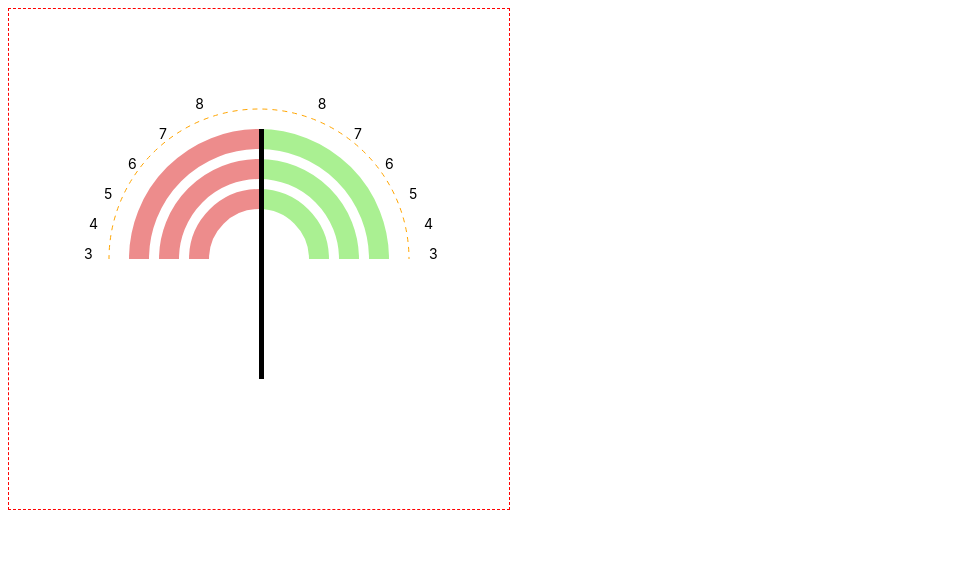
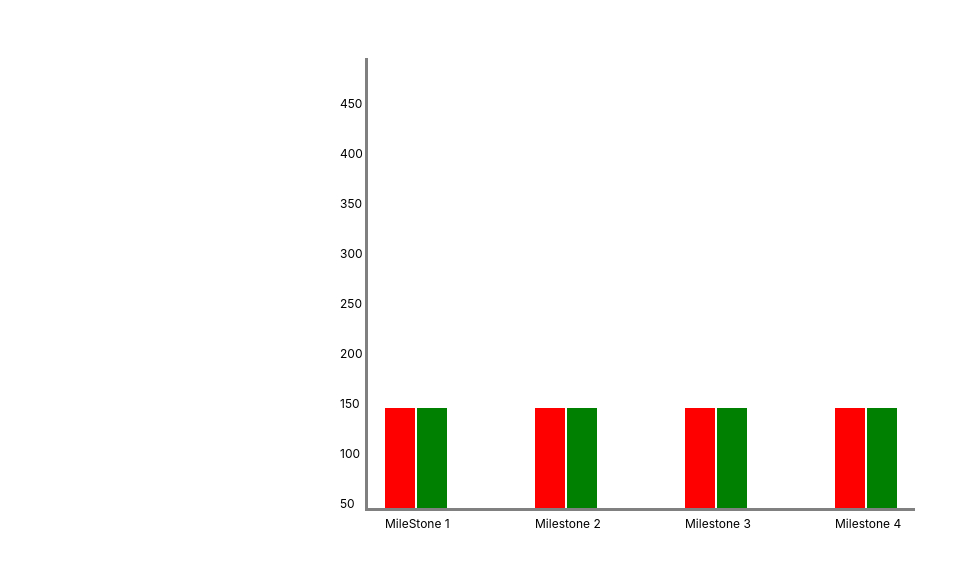
Before and after one commit to vasanth2929/chart_svelte, a Svelte app: page / in a window 1280 px wide. Shown: the top 566 px of the page, without its empty margins (0-970 px from the left). Built offline with nearby package versions, Linux system fonts and the light colour scheme.

Commit message:
feat: bar chart skeleton code

```diff
--- a/src/App.svelte
+++ b/src/App.svelte
@@ -1,20 +1,5 @@
 <script lang="ts">
-	import RadialChart from "./components/RadialChart.svelte";
-	import type { Data } from "./types";
-	let data: Data<"spent", "estimate"> = [
-		{
-			left: { name: "spent", value: 3 },
-			right: { name: "estimate", value: 5 },
-		},
-		{
-			left: { name: "spent", value: 6 },
-			right: { name: "estimate", value: 3 },
-		},
-		{
-			left: { name: "spent", value: 3 },
-			right: { name: "estimate", value: 8 },
-		},
-	];
+	import Bar from './components/BarChart.svelte';
 </script>
 
-<RadialChart {data} />
+<Bar />
--- /dev/null
+++ b/src/components/BarChart.svelte
@@ -0,0 +1,81 @@
+<script lang="ts">
+    let width : number = 550;
+    let height : number = 500 ;
+    let yGap = 50;
+    let xAxisLabels = ['MileStone 1','Milestone 2','Milestone 3','Milestone 4']
+    let yAxisValues = [50,100,150,200,250,300,350,400,450];
+</script>
+
+<div class="container">
+    <svg {width} {height}>
+        <!-- xaxis line -->
+        <rect
+            width="100%"
+            height="3"
+            fill="grey"
+            x="0"
+            y={height - yGap} />
+
+        <!-- yaxis line -->
+        <rect
+          y="0"
+          x="0"
+          width="3"
+          fill="grey"
+          height={height-yGap}
+        />
+
+        <!-- xaxis label -->
+        {#each xAxisLabels as label,i }
+          <text
+            x={i * 150 + 20}
+            y={height-yGap+20}
+            >
+             {label}
+            </text>
+            <rect
+              x={i * 150 + 20}
+              width="30"
+              height="100"
+              y={height-150}
+              fill="red"
+            />
+            <rect
+              x={i * 150 + 20 +32}
+              width="30"
+              height="100"
+              fill="green"
+              y={height-150}
+            />
+        {/each}
+
+        <!-- xaxis label -->
+        {#each yAxisValues as label,i }
+          <text
+            class="y-axis-value"
+            x="0"
+            y={height-yGap - i * 50}
+            >
+             {label}
+            </text>
+        {/each}
+
+    </svg>
+</div>
+
+<style>
+    svg {
+        overflow: visible;
+    }
+    text {
+        font-size: 12px;
+    }
+    .container {
+        display: flex;
+        justify-content: center;
+        margin-top: 50px;
+    }
+    .y-axis-value {
+        transform: translateX(-25px);
+    }
+</style>
```
